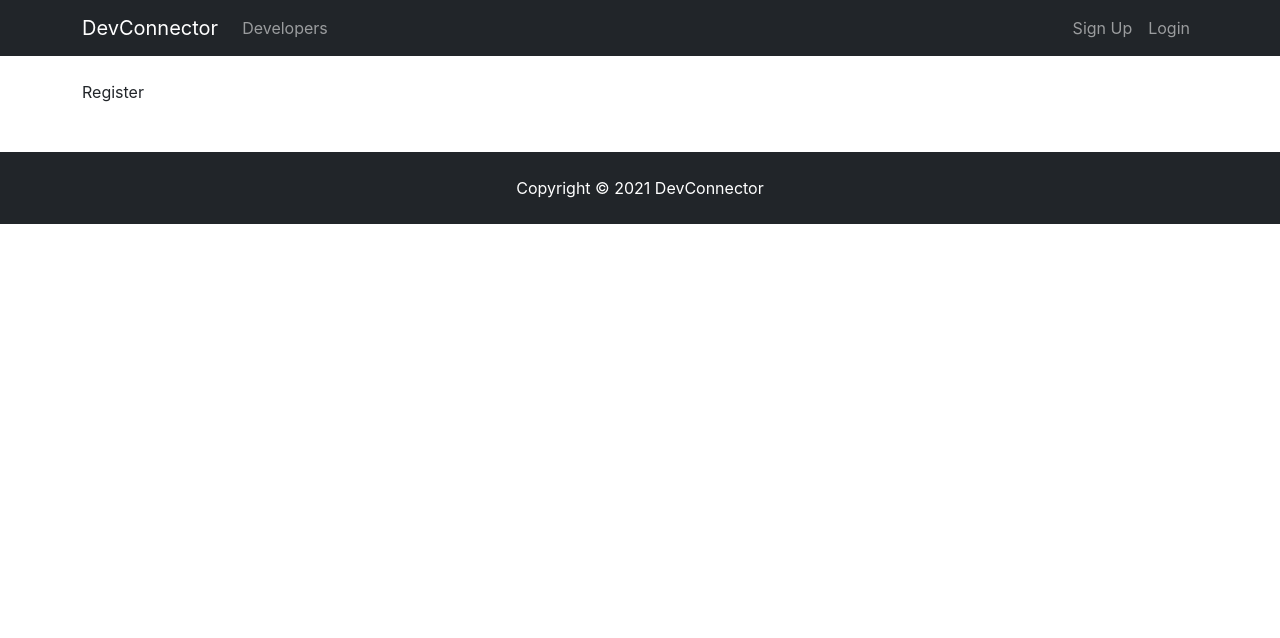
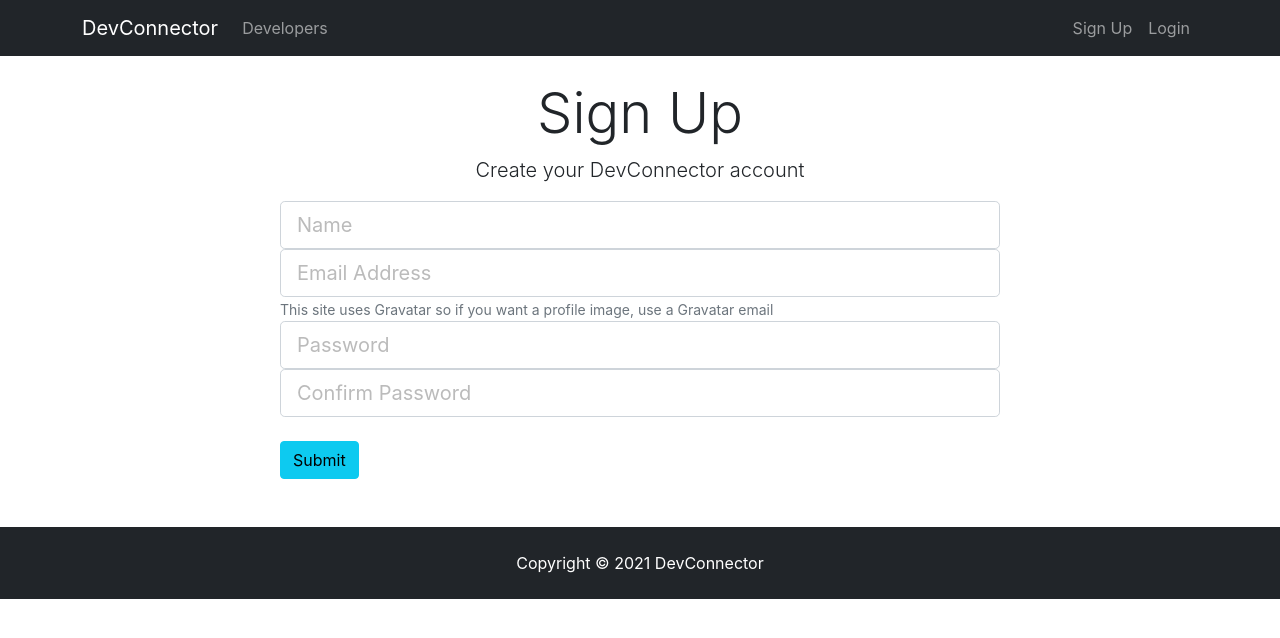
Before and after one commit to Karan05122000/devconnector-react, a React (Create React App) app: page /register in a window 1280 px wide. Shown: the top 638 px of the page. Built offline with nearby package versions, Linux system fonts and the light colour scheme.

Commit message:
register form added

```diff
--- a/src/components/auth/Register.js
+++ b/src/components/auth/Register.js
@@ -1,8 +1,96 @@
 import React, { Component } from 'react';
 
 class Register extends Component {
+  constructor() {
+    super();
+    this.state = {
+      name: '',
+      email: '',
+      password: '',
+      password2: '',
+      errors: {},
+    };
+
+    this.onChange = this.onChange.bind(this);
+    this.onSubmit = this.onSubmit.bind(this);
+  }
+
+  onChange(e) {
+    this.setState({ [e.target.name]: e.target.value });
+  }
+
+  onSubmit(e) {
+    e.preventDefault();
+    const newUser = {
+      name: this.state.name,
+      email: this.state.email,
+      password: this.state.password,
+      password2: this.state.password2,
+    };
+    console.log(newUser);
+  }
   render() {
-    return <div>Register</div>;
+    return (
+      <div className='register'>
+        <div className='container'>
+          <div className='row'>
+            <div className='col-md-8 m-auto'>
+              <h1 className='display-4 text-center'>Sign Up</h1>
+              <p className='lead text-center'>
+                Create your DevConnector account
+              </p>
+              <form onSubmit={this.onSubmit}>
+                <div className='form-group'>
+                  <input
+                    type='text'
+                    className='form-control form-control-lg'
+                    placeholder='Name'
+                    name='name'
+                    value={this.state.name}
+                    onChange={this.onChange}
+                  />
+                </div>
+                <div className='form-group'>
+                  <input
+                    type='email'
+                    className='form-control form-control-lg'
+                    placeholder='Email Address'
+                    name='email'
+                    value={this.state.email}
+                    onChange={this.onChange}
+                  />
+                  <small className='form-text text-muted'>
+                    This site uses Gravatar so if you want a profile image, use
+                    a Gravatar email
+                  </small>
+                </div>
+                <div className='form-group'>
+                  <input
+                    type='password'
+                    className='form-control form-control-lg'
+                    placeholder='Password'
+                    name='password'
+                    value={this.state.password}
+                    onChange={this.onChange}
+                  />
+                </div>
+                <div className='form-group'>
+                  <input
+                    type='password'
+                    className='form-control form-control-lg'
+                    placeholder='Confirm Password'
+                    name='password2'
+                    value={this.state.password2}
+                    onChange={this.onChange}
+                  />
+                </div>
+                <input type='submit' className='btn btn-info btn-block mt-4' />
+              </form>
+            </div>
+          </div>
+        </div>
+      </div>
+    );
   }
 }
 export default Register;
```
Also changed, not shown: 1 other file (tests, documents, lock files or other folders).
